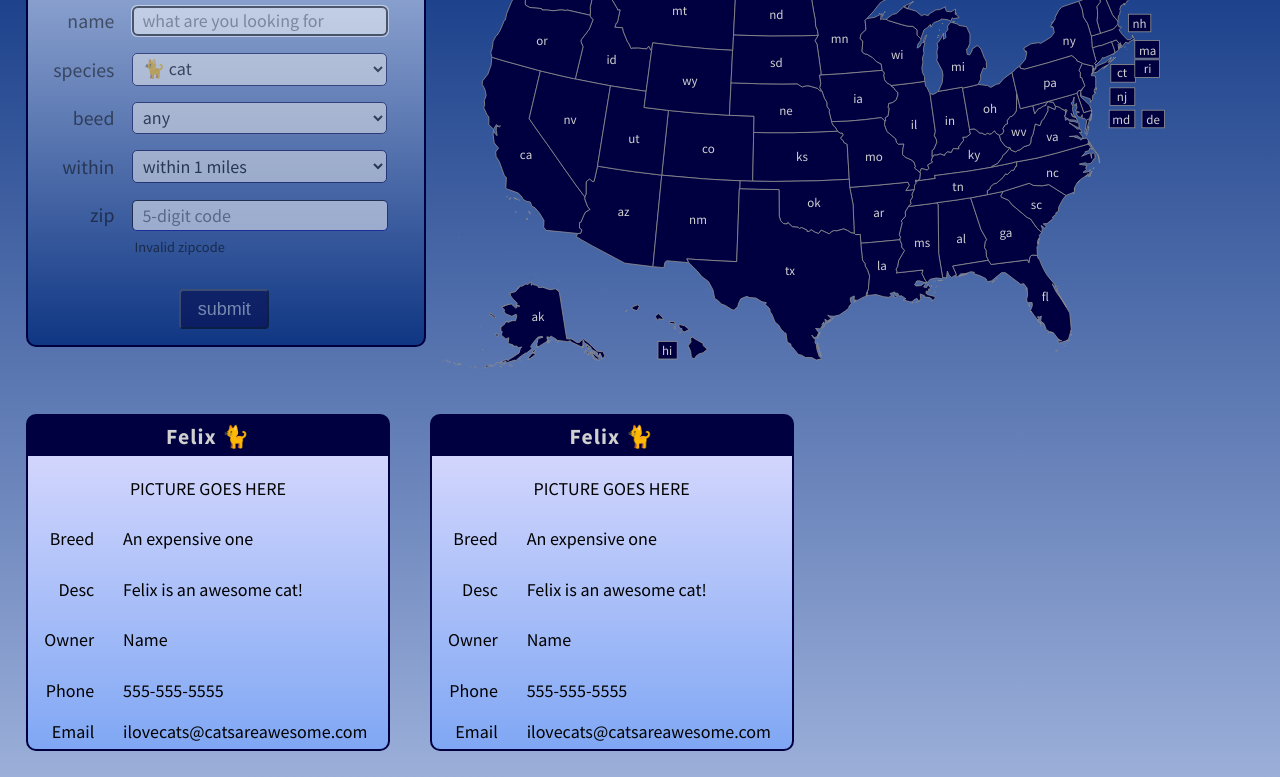
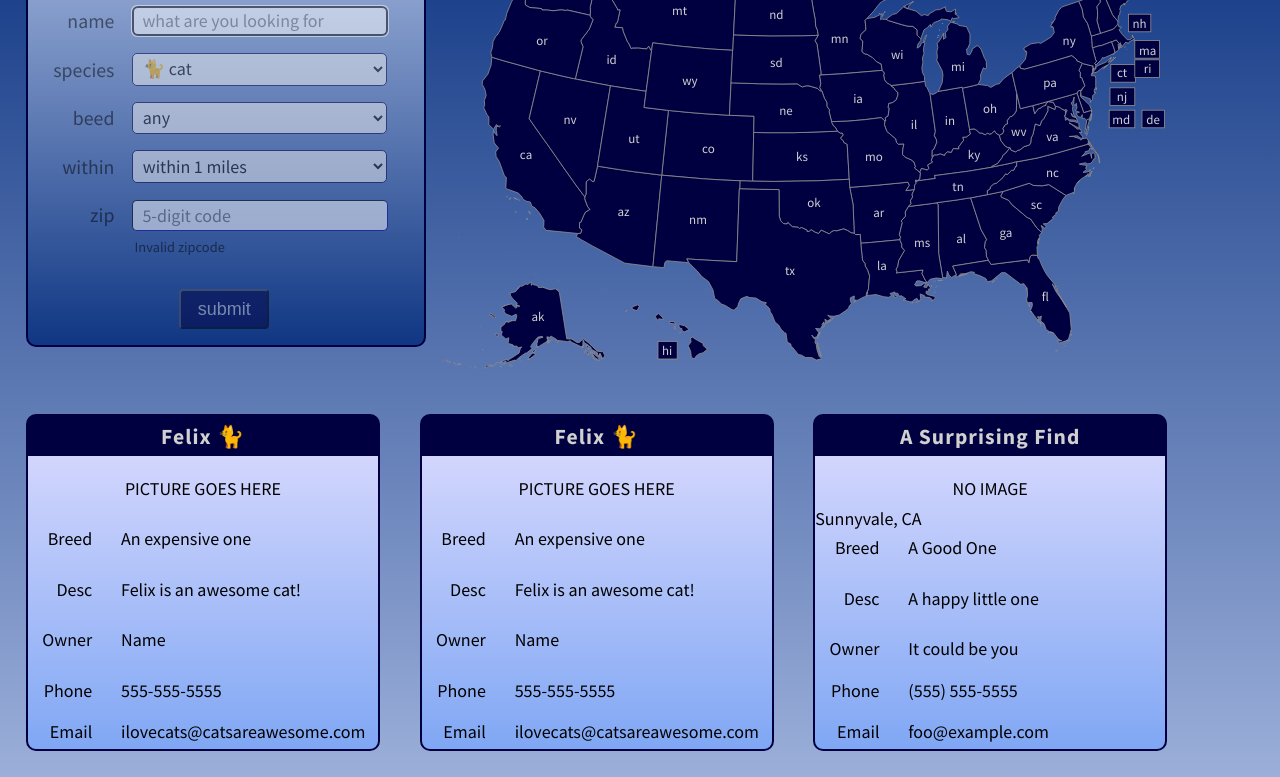
Before and after one commit to timotholt/sba308a, a plain HTML site: page index.html in a window 1280 px wide. Shown: the part 83-860 px from the top of the page. Drawn offline with Linux system fonts and the light colour scheme; no server answers.

Commit message:
adding cards to the DOM works!

```diff
--- a/index.html
+++ b/index.html
@@ -181,12 +181,12 @@
 
     /* ===================================================================*/
 
-    /* .resultContainer {
-        display: grid;
-        gap: 3em 3em;
-        width: 1200px;
-        grid-auto-flow: column;
-    } */
+    /* .resultContainer { */
+        /* display: grid; */
+        /* gap: 3em 3em; */
+        /* width: 1200px; */
+        /* grid-auto-flow: column; */
+    /* } */
 
     .animalCard {
 
@@ -199,8 +199,8 @@
         margin: 0em 2em 0em 0em;
         border-radius: 10px;
 
-        width: 30%;
-        /* max-width: 25%; */
+        width: 350px;
+        max-width: 350px;
         height: auto;
     }
 
@@ -367,6 +367,9 @@
                         <!-- Line #1 -->
                         <div class="spacerRow"></div>
                         <div class="pictureRow">PICTURE GOES HERE</div>
+                        <div class="spacerRow">
+                            <div class="cardLocationText">Sunnyvale, CA</div>
+                        </div>
                         <div class="spacerRow"></div>
 
                         <!-- Line #2 -->
@@ -375,7 +378,7 @@
                                 <div class="cardLabel">Breed</div>
                             </div>
                             <div class="cardRowRightCol">
-                                <div class="cardText">An expensive one</div>
+                                <div class="cardBreedText">An expensive one</div>
                             </div>
                         </div>
 
@@ -386,7 +389,7 @@
                                 <div class="cardLabel">Desc</div>
                             </div>
                             <div class="cardRowRightCol">
-                                <div class="cardText">Felix is an awesome cat!</div>
+                                <div class="cardDescText">Felix is an awesome cat!</div>
                             </div>
                         </div>
 
@@ -397,7 +400,7 @@
                                 <div class="cardLabel">Owner</div>
                             </div>
                             <div class="cardRowRightCol">
-                                <div class="cardText">Name</div>
+                                <div class="cardOwnerText">Name</div>
                             </div>
                         </div>
                         <div class="cardRow">
@@ -405,7 +408,7 @@
                                 <div class="cardLabel">Phone</div>
                             </div>
                             <div class="cardRowRightCol">
-                                <div class="cardText">555-555-5555</div>
+                                <div class="cardPhoneText">555-555-5555</div>
                             </div>
                         </div>
                         <div class="cardRow">
@@ -413,7 +416,7 @@
                                 <div class="cardLabel">Email</div>
                             </div>
                             <div class="cardRowRightCol">
-                                <div class="cardText">ilovecats@catsareawesome.com</div>
+                                <div class="cardEmailText">ilovecats@catsareawesome.com</div>
                             </div>
                         </div>
                     </div>
--- a/petcard.js
+++ b/petcard.js
@@ -36,13 +36,33 @@ function petCardInit(divId) {
 }
 
 // Make a new copy of the card and return it
-function makePetCard() {
+function makePetCard(   name = "A Surprising Find",
+                        img = "NO IMAGE",
+                        location="Sunnyvale, CA",
+                        breed="A Good One",
+                        desc="A happy little one",
+                        owner="It could be you",
+                        phone="(555) 555-5555",
+                        email="foo@example.com") {
 
     // If we have a backup
     if (backupOfCardDiv) {
 
         // Clone the div and all it's children
-        clonedDiv = document.querySelector(div).cloneNode(true);
+        let clonedDiv = backupOfCardDiv.cloneNode(true);
+
+
+        debugger;
+
+        // Populate it
+        clonedDiv.querySelector(".animalName").innerHTML       = name;
+        clonedDiv.querySelector(".pictureRow").innerHTML       = img;
+        clonedDiv.querySelector(".cardLocationText").innerHTML = location;
+        clonedDiv.querySelector(".cardBreedText").innerHTML    = breed;
+        clonedDiv.querySelector(".cardDescText").innerHTML     = desc;
+        clonedDiv.querySelector(".cardOwnerText").innerHTML    = owner;
+        clonedDiv.querySelector(".cardPhoneText").innerHTML    = phone;
+        clonedDiv.querySelector(".cardEmailText").innerHTML    = email;
 
         // And return it
         return (clonedDiv);
--- a/script.js
+++ b/script.js
@@ -94,9 +94,17 @@ async function initApp() {
 
 // Initialize the map
 injectUsMap("mapOfUsa");
+
 // Initialize the petCard library
 petCardInit("petCardTemplate");
+debugger;
 
+{
+// Add a card to the list
+let div = document.querySelector(".resultContainer");
+let card = makePetCard();
+div.appendChild(card);
+}
 
 // const petName = getPetName("abj248l");
 
```
